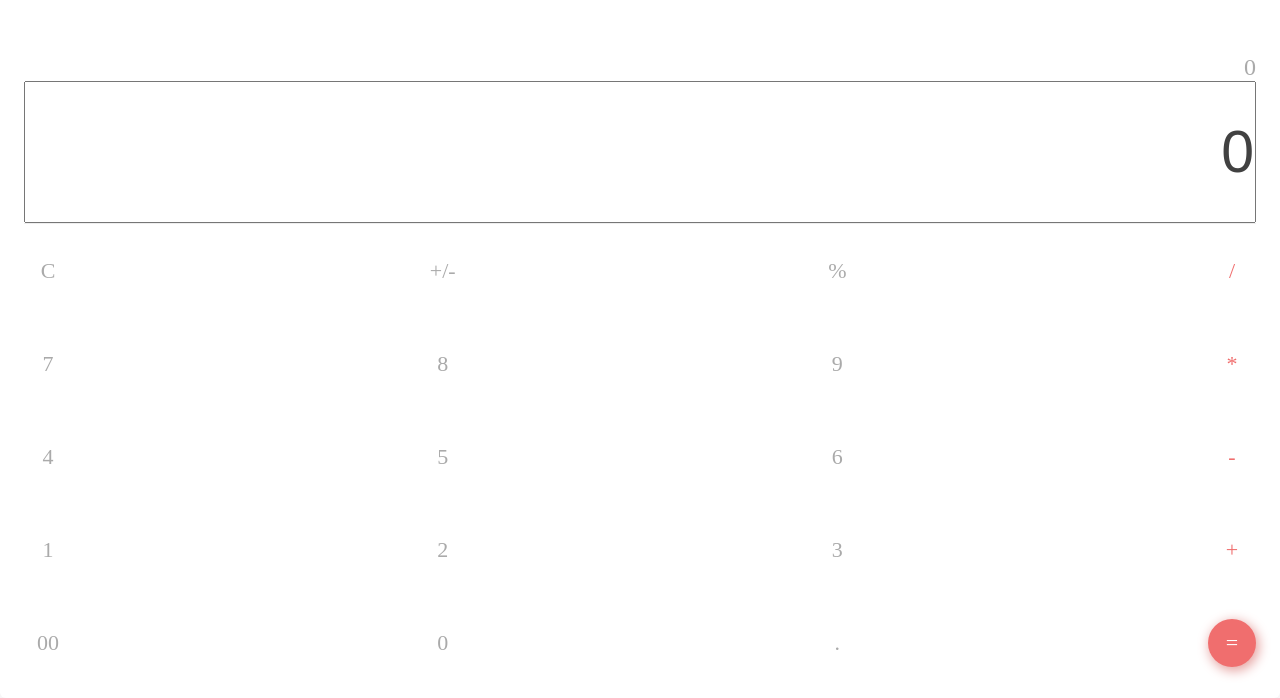
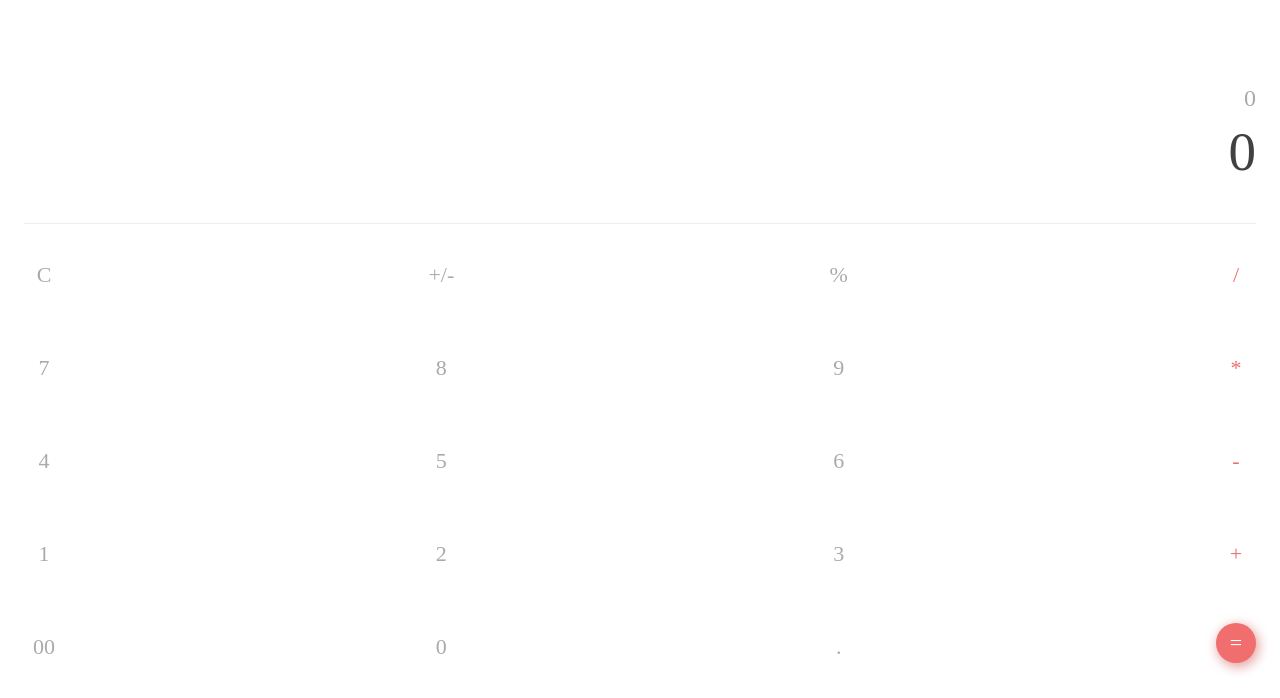
Before and after one commit to hunger-Jack/calculator, a Vue app: page / in a window 1280 px wide. Shown: the part 102-800 px from the top of the page. Built offline with nearby package versions, Linux system fonts and the light colour scheme.

Commit message:
calculator

```diff
--- a/src/App.vue
+++ b/src/App.vue
@@ -1,10 +1,11 @@
 <template>
   <div id="app">
     <section class="calc-display">
+      <div>{{symble}}</div>
       <div class="content">
         <div>{{lastMsg}}</div>
       </div>
-      <input class="result" v-model="msg">
+      <div class="result">{{numberLegnth}}</div>
     </section>
     <section class="calc-input">
       <ul>
@@ -29,7 +30,9 @@
         lastMsg: '0',
         total: 0,
         isFirstPress: true,
+        isBeginInputNum: false,
         result: 0,
+        symble: '',
         items: {
           row1: [{
               value: 'C',
@@ -110,12 +113,12 @@
           row5: [{
               value: '00',
               idx: 0,
-              className: 'dot'
+              className: 'number00'
             },
             {
               value: 0,
               idx: 1,
-              className: 'dot'
+              className: 'number0'
             }, {
               value: '.',
               idx: 2,
@@ -129,46 +132,91 @@
         }
       }
     },
+    computed: {
+      numberLegnth() {
+        let message = this.msg
+        let arr = String(this.msg).split('')
+        for (let i = 0; i < arr.length; i++) {
+          if (i === 3 || i === 7) {
+            arr.splice(1, 0, ',')
+          }
+          if (i > 4 && i !== 7) {
+            arr.splice(i - 4, 1)
+            arr.splice(i - 3, 0, ',')
+          }
+          if (i > 8) {
+            arr.splice(i - 8, 1)
+            arr.splice(i - 7, 0, ',')
+          }
+        }
+        return arr.splice(0, 11).join('')
+      }
+    },
     methods: {
       press(key) {
         let val = key.value
         let className = key.className
-        if (this.isFirstPress) {
-          if (val === '0' && val.length === 1) {
+        if (className === 'equal') { //按等于号按钮处理一些数据
+          console.log(this.msg + this.numberLegnth)
+          this.result = eval(this.lastMsg + this.numberLegnth)
+          this.msg += val
+          this.lastMsg = this.lastMsg + this.numberLegnth
+          this.msg = this.result
+          return
+        }
+        if (className === 'clear') { //按清除按钮重置数据
+          this.msg = '0'
+          this.lastMsg = '0'
+          this.isFirstPress = true
+          return
+        }
+        if (this.numberLegnth.length === 11) { //限制最大输入长度
+          return
+        }
+        if (this.lastMsg.length > 1 && this.isFirstPress) {
+          this.msg = ''
+        }
+        if (this.isFirstPress) { //第一次输入不能输入符号或者0
+          if (((typeof val) !== 'number' || val === '00' || val === 0)) {
             this.msg = '0'
             return
+          } else {
+            this.isFirstPress = false
+            this.msg = String(val)
           }
-          if (typeof val !== 'number' && val.length === 1) {
-            this.msg = '0'
-            return
-          }
-          if(val === '+/-') {
-            this.msg = '0'
-            return
-          }
-          this.msg = ''
+        }else {
+             this.msg += val
         }
-        this.isFirstPress = false
-        if(className === 'equal') {
-          this.result = eval(this.msg)
-          this.msg += val
-           this.lastMsg = this.msg
-           this.msg = this.result
+        if (typeof val !== 'number' || key.value === '00') { //第二次输入开始不能连续多次输入符号
+        let arr = this.msg.split('')
+          this.symble = val
+          arr.splice(arr.length-1,1)
+          console.log(arr)
+          this.msg = arr.join('')
+          this.lastMsg = this.numberLegnth + val
           return
+        } else {
+
         }
-        this.msg += val
+
       }
     },
-    created() {}
+    created() {},
+    filters: {
+      // numberLegnth(val) {
+      //   return val.split('').splice(0,9).join('')
+      // }
+    }
   }
 
 </script>
 
 <style <style lang="less">
-body {
-  height: 100vh;
-  background-color: #f7f6f7;
-}
+  body {
+    height: 100vh;
+    background-color: white;
+  }
+
   #app {
     height: 100vh;
     padding: 16px 24px 8px 24px;
@@ -198,12 +246,13 @@ body {
       .result {
         display: inline-block;
         padding: 8px 0;
-        height: 46%;
+        height: 36%;
         text-align: right;
-        font-size: 59px;
+        font-size: 55px;
         overflow: hidden;
         outline: none;
         color: #414141;
+        word-break: break-all;
       }
     }
     .calc-input {
@@ -223,8 +272,8 @@ body {
             justify-content: space-between;
             li {
               flex-flow: 1;
-              width: 48px;
-              height: 48px;
+              width: 40px;
+              height: 40px;
               text-align: center;
               line-height: 48px;
             }
@@ -233,13 +282,22 @@ body {
       }
     }
   }
-  .plus,.minus,.divide,.multiply {
+
+  .plus,
+  .minus,
+  .divide,
+  .multiply {
     color: #f06e6e;
   }
+
   .equal {
     color: #ffffff;
     background-color: #f06e6e;
     border-radius: 50%;
     box-shadow: 2px 3px 12px 1px #e5a2a0;
+    display: flex;
+    justify-content: center;
+    align-items: center;
   }
+
 </style>
```
